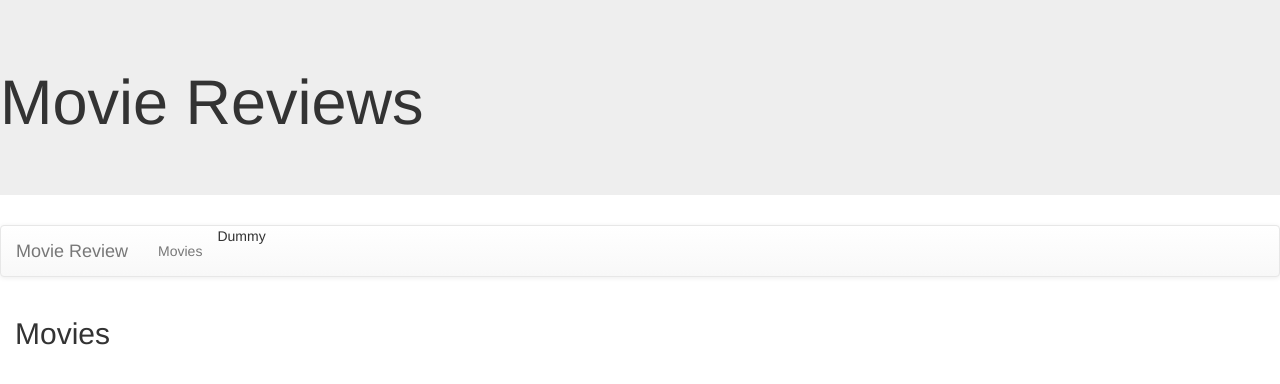
After one commit to miqo1385/FinalProject112, a Django app: page /movie/movies/ in a window 1280 px wide. The commit adds this page. Shown: the top 384 px of the page. Run offline with Django 4.2, Linux system fonts and the light colour scheme; data that the repository does not hold is empty; some libraries are stand-ins or nearby versions.

Commit message:
commit  product view

```diff
--- a/movie/templates/base.html
+++ b/movie/templates/base.html
@@ -16,7 +16,7 @@
 <a class="navbar-brand" href="{% url 'index' %}">Movie Review</a>
 </div>
 <ul class="nav navbar-nav">
-<li>Dummy</li>
+<li><a href="{% url 'movies' %}"> Movies</a></li>
 <li>Dummy</li>
 </ul>
 </div>
--- /dev/null
+++ b/movie/templates/movie/moviereview.html
@@ -0,0 +1,10 @@
+{% extends 'base.html' %}
+{% block content %}
+<h2>Movies</h2>
+<ul>
+    {% for p in movie_list %}
+        <li>{{ p.moviename }}</li>
+    {% endfor %}
+</ul>
+
+{% endblock %}
--- a/movie/urls.py
+++ b/movie/urls.py
@@ -1,6 +1,7 @@
 from django.urls import path
 from . import views
 urlpatterns = [
-    path('', views.index, name='index')
+    path('', views.index, name='index'),
+    path('movies/', views.movies, name='movies' )
 
 ]
--- a/movie/views.py
+++ b/movie/views.py
@@ -1,5 +1,10 @@
 from django.shortcuts import render
+from .models import MovieType, Movie, Review
 
 # Create your views here.
 def index(request):
     return render(request, 'movie/index.html')
+
+def movies(request):
+    movie_list=Movie.objects.all()
+    return render(request, 'movie/moviereview.html', {'movie_list': movie_list} )
```
